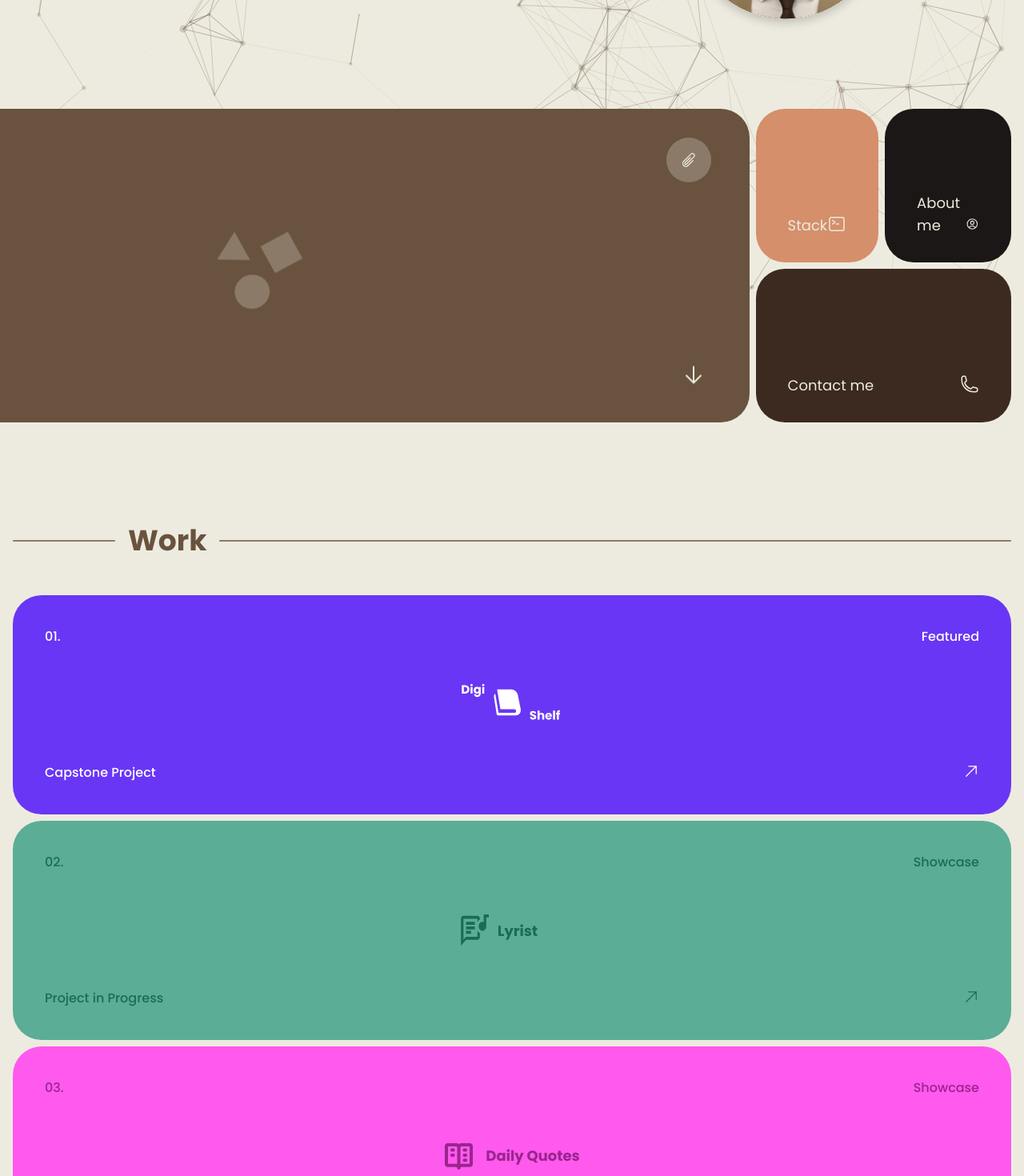
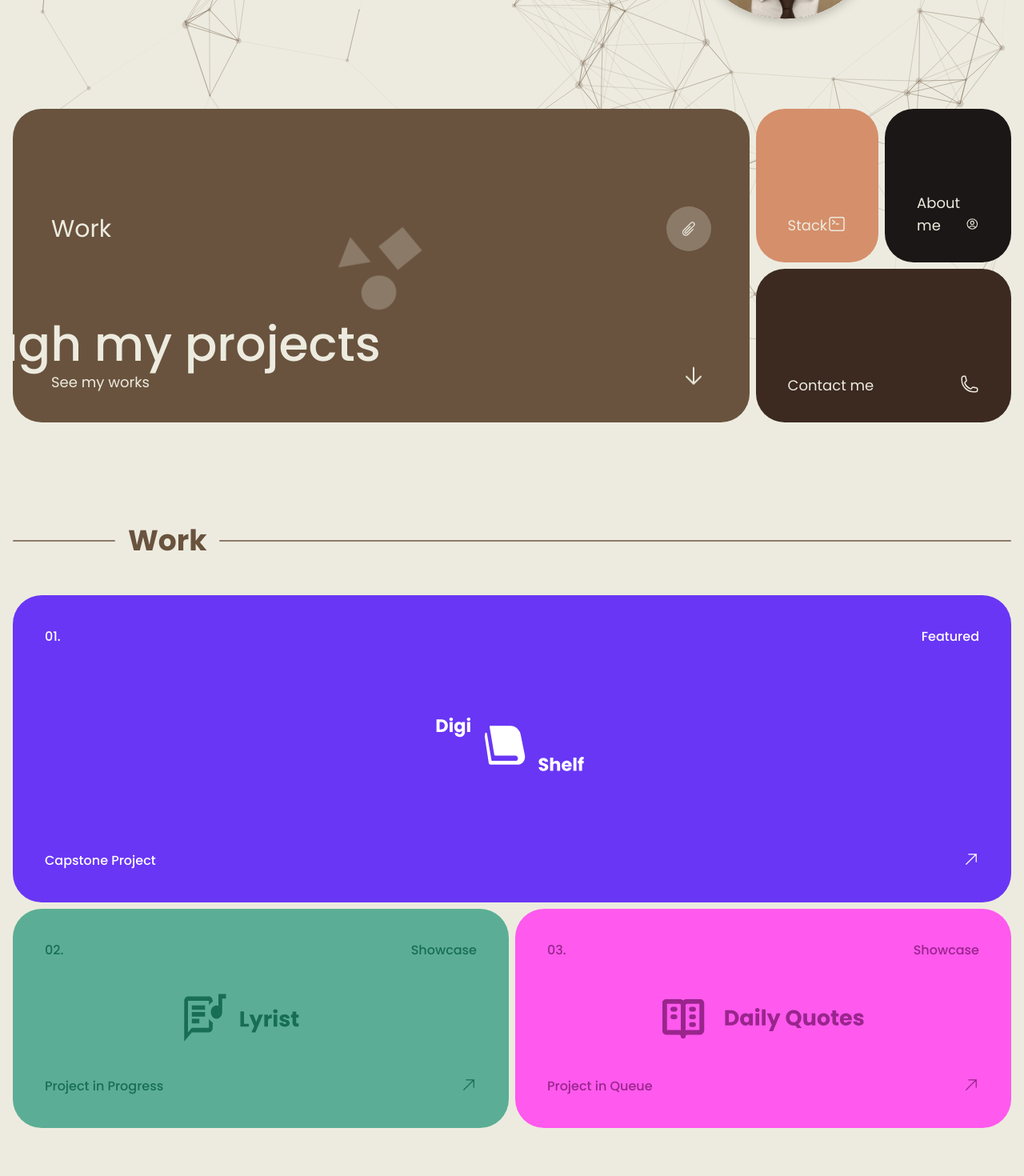
Before and after one commit to NB071/Portfolio, a React (Vite) app: page / in a window 1280 px wide. Shown: the part 360-1830 px from the top of the page at 80% size. After the commit the page ends 1770 px from the top, so only its background shows below. Built offline with nearby package versions, Linux system fonts and the light colour scheme.

Commit message:
Finish work section for tablet and desktop

```diff
--- a/src/pages/Landing.tsx
+++ b/src/pages/Landing.tsx
@@ -162,13 +162,12 @@ const Landing = () => {
               </article>
             </div>
 
-            <Link to="#work">
             <article
-                className="group relative h-[8rem] cursor-pointer overflow-hidden rounded-round border-none bg-[#69533E] duration-500 hover:scale-95 tab:h-[13rem] des:h-[24.5rem]  des:flex-1"
+              className="group relative h-[8rem] cursor-pointer overflow-hidden rounded-round border-none bg-[#69533E] duration-500 hover:scale-95 tab:h-[13rem] des:h-[24.5rem] "
               title="About me"
             >
               <div className="relative z-10 flex h-full flex-col justify-between px-9 py-5 des:px-12 des:py-9">
-                  <div className="flex w-full items-center justify-between">
+                <div className="flex flex-1 items-center justify-between">
                   <h3 className="align-bottom text-base text-white-text des:text-3xl">
                     Work
                   </h3>
@@ -194,7 +193,6 @@ const Landing = () => {
                 alt="rotating shapes"
               />
             </article>
-            </Link>
           </div>
         </section>
       </section>
@@ -213,7 +211,7 @@ const Landing = () => {
         </div>
         <section className="mt-12 flex flex-col gap-2">
           <Link to="/projects/Digibookshelf">
-            <article className="group relative flex h-[17.125rem] w-full cursor-pointer flex-col justify-between rounded-round bg-[#6936F5] p-10 duration-500 hover:scale-95">
+            <article className="group relative flex h-[17.125rem] w-full cursor-pointer flex-col justify-between rounded-round bg-[#6936F5] p-10 duration-500 hover:scale-95 tab:h-[24rem]">
               <div className="flex w-full justify-between font-medium text-white">
                 <p>01.</p>
                 <p>Featured</p>
@@ -224,12 +222,13 @@ const Landing = () => {
               </div>
               <img
                 src={DigiBookshelfLogo}
-                className="absolute inset-0 m-auto duration-500 group-hover:scale-125"
+                className="absolute inset-0 m-auto duration-500 group-hover:scale-125 tab:scale-150"
                 alt="Digi Bookshelf logo"
               />
             </article>
           </Link>
-          <Link to="/projects/Lyrist">
+          <div className="flex flex-col gap-2 tab:flex-row">
+            <Link to="/projects/Lyrist" className="w-full">
               <article className="group relative flex h-[17.125rem] w-full cursor-pointer flex-col justify-between rounded-round bg-[#5BAE95] p-10 duration-500 hover:scale-95">
                 <div className="flex w-full justify-between font-medium text-[#186E54]">
                   <p>02.</p>
@@ -241,12 +240,12 @@ const Landing = () => {
                 </div>
                 <img
                   src={LyristLogo}
-                className="absolute inset-0 m-auto duration-500 group-hover:scale-125"
+                  className="absolute inset-0 m-auto duration-500 group-hover:scale-125 tab:scale-150"
                   alt="Digi Bookshelf logo"
                 />
               </article>
             </Link>
-          <Link to="/projects/DailyQuotes">
+            <Link to="/projects/DailyQuotes" className="w-full">
               <article className="group relative flex h-[17.125rem] w-full cursor-pointer flex-col justify-between rounded-round bg-[#FF59EE] p-10 duration-500 hover:scale-95">
                 <div className="flex w-full justify-between font-medium text-[#99258D]">
                   <p>03.</p>
@@ -258,11 +257,12 @@ const Landing = () => {
                 </div>
                 <img
                   src={DailyQuotesLogo}
-                className="absolute inset-0 m-auto duration-500 group-hover:scale-125"
+                  className="absolute inset-0 m-auto duration-500 group-hover:scale-125 tab:scale-150"
                   alt="Digi Bookshelf logo"
                 />
               </article>
             </Link>
+          </div>
         </section>
       </section>
 
```
Lines whose indentation alone changed are shown as unchanged.
